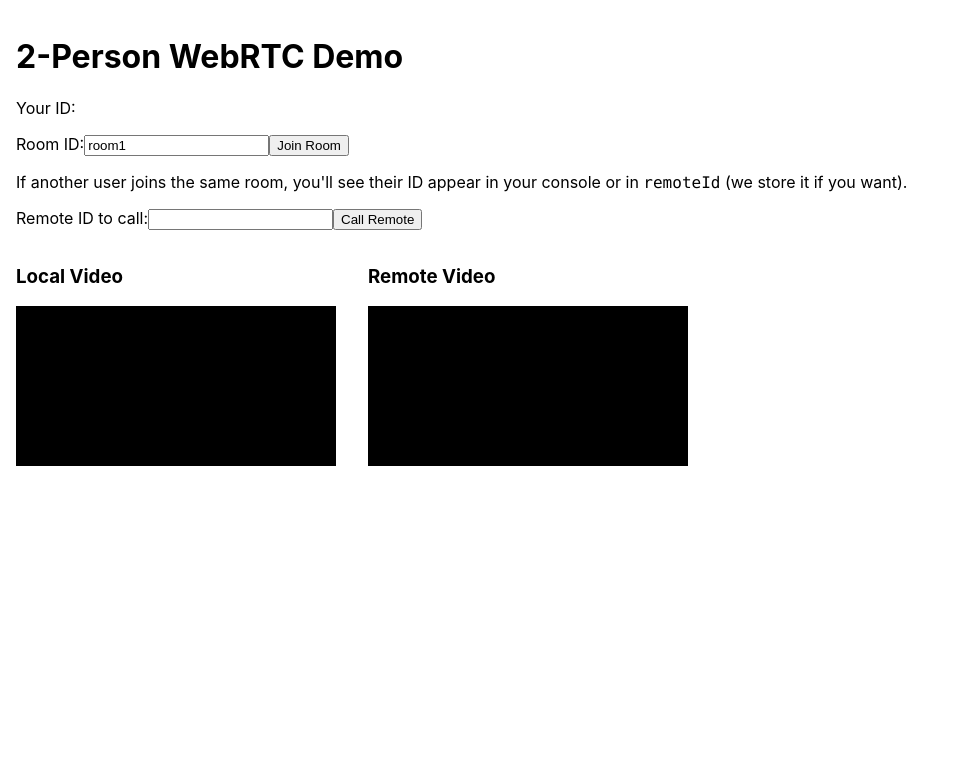
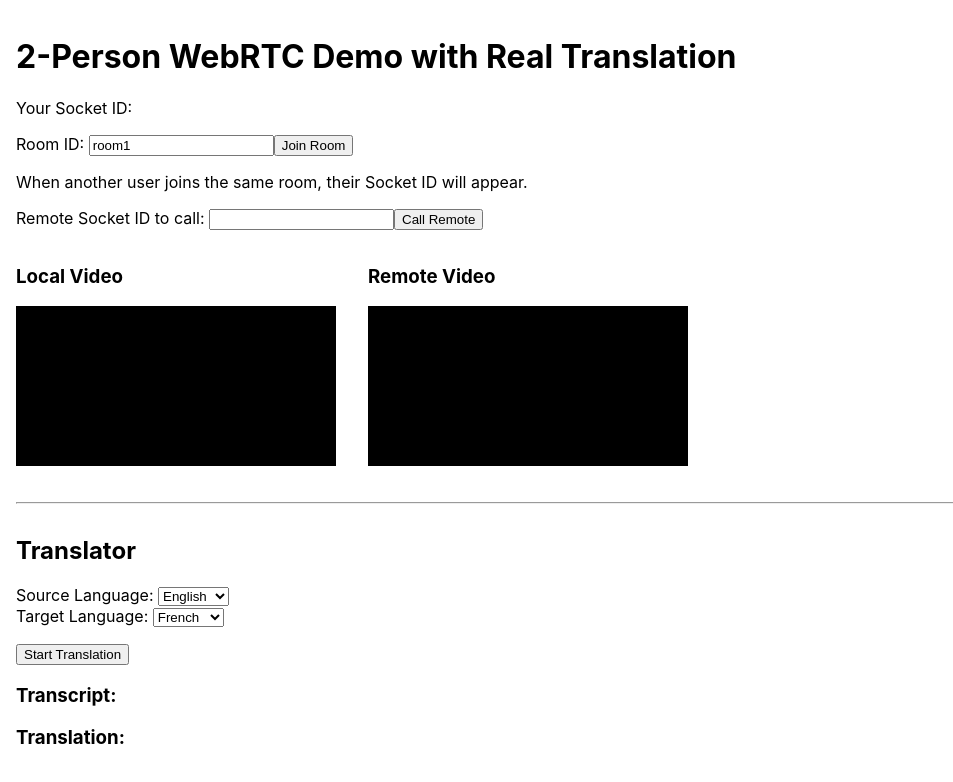
Before and after one commit to mona187/cmd-f, a React (Create React App) app: page / in a window 1280 px wide. Shown: the top 782 px of the page, without its empty margins (0-953 px from the left). Built offline with nearby package versions, Linux system fonts and the light colour scheme; no server answers.

Commit message:
call with accent translation

```diff
--- a/src/App.js
+++ b/src/App.js
@@ -6,42 +6,42 @@ import SimplePeer from 'simple-peer';
 const SIGNAL_SERVER_URL = 'http://localhost:5050'; // Adjust if your server is elsewhere
 
 function App() {
-  const [roomId, setRoomId] = useState('room1'); // Default room name
+  // WebRTC states
+  const [roomId, setRoomId] = useState('room1');
   const [myId, setMyId] = useState('');
   const [remoteId, setRemoteId] = useState('');
+  const [localStream, setLocalStream] = useState(null);
+  const [connected, setConnected] = useState(false);
 
   const socketRef = useRef(null);
   const peerRef = useRef(null);
-
   const localVideoRef = useRef(null);
   const remoteVideoRef = useRef(null);
 
-  const [localStream, setLocalStream] = useState(null);
-  const [connected, setConnected] = useState(false);
+  // Translator states (using basic ISO language codes)
+  const [sourceLang, setSourceLang] = useState('en'); // e.g., 'en'
+  const [targetLang, setTargetLang] = useState('fr'); // e.g., 'fr'
+  const [transcript, setTranscript] = useState('');
+  const [translation, setTranslation] = useState('');
 
   useEffect(() => {
-    // 1) Connect to the signaling server
     socketRef.current = io(SIGNAL_SERVER_URL);
 
-    // 2) When the server says "user-joined", we get the new user's ID
+    // Listen for new users joining
     socketRef.current.on('user-joined', (joinedUserId) => {
       console.log('New user joined:', joinedUserId);
       setRemoteId(joinedUserId);
     });
 
-    // 3) We might store our own ID
+    // Store our socket ID
     socketRef.current.on('connect', () => {
       setMyId(socketRef.current.id);
       console.log('Connected with ID:', socketRef.current.id);
     });
 
-    // 4) Listen for offers
+    // WebRTC signaling
     socketRef.current.on('offer', handleOffer);
-
-    // 5) Listen for answers
     socketRef.current.on('answer', handleAnswer);
-
-    // 6) Listen for ICE candidates
     socketRef.current.on('ice-candidate', handleIceCandidate);
 
     return () => {
@@ -49,22 +49,18 @@ function App() {
     };
   }, []);
 
-  // "Join Room" means telling the server we want to join a certain room ID
+  // Join room and get local media
   const joinRoom = async () => {
     try {
-      // Get local media
       const stream = await navigator.mediaDevices.getUserMedia({
         video: true,
         audio: true,
       });
       setLocalStream(stream);
-
       if (localVideoRef.current) {
         localVideoRef.current.srcObject = stream;
         localVideoRef.current.play().catch(() => {});
       }
-
-      // Emit "join-room" to let server know which room we joined
       socketRef.current.emit('join-room', roomId);
       console.log('Joined room:', roomId);
     } catch (err) {
@@ -72,69 +68,32 @@ function App() {
     }
   };
 
-  // "Call Remote" starts the WebRTC offer
+  // Call remote peer
   const callRemote = () => {
     if (!localStream || !remoteId) {
       console.warn('No localStream or remoteId to call');
       return;
     }
 
-    // Create a SimplePeer in "initiator" mode
     const peer = new SimplePeer({
       initiator: true,
-      trickle: false,  // We'll handle ICE manually
-      stream: localStream,
-    });
-
-    peer.on('signal', (sdp) => {
-      // If it's an offer, send "offer" to the server, specifying who we want to call
-      socketRef.current.emit('offer', {
-        target: remoteId,
-        caller: socketRef.current.id,
-        sdp,
-      });
-    });
-
-    // When the remote stream arrives, set it in a <video> element
-    peer.on('stream', (remoteStream) => {
-      if (remoteVideoRef.current) {
-        remoteVideoRef.current.srcObject = remoteStream;
-        remoteVideoRef.current.play().catch(() => {});
-      }
-    });
-
-    // If we generate ICE candidates, handle them
-    peer.on('iceCandidate', (candidate) => {
-      console.log('Local ICE candidate:', candidate);
-      if (candidate) {
-        socketRef.current.emit('ice-candidate', {
-          candidate,
-          target: remoteId,
-        });
-      }
-    });
-
-    peerRef.current = peer;
-    setConnected(true);
-  };
-
-  // Handle an incoming offer
-  const handleOffer = async ({ sdp, caller }) => {
-    console.log('Received offer from:', caller);
-
-    // Create a SimplePeer in "initiator=false" mode
-    const peer = new SimplePeer({
-      initiator: false,
       trickle: false,
       stream: localStream,
     });
 
-    peer.on('signal', (answer) => {
-      // If it's an answer, send it back
-      socketRef.current.emit('answer', {
-        sdp: answer,
-        caller,
-      });
+    peer.on('signal', (data) => {
+      if (data.sdp) {
+        socketRef.current.emit('offer', {
+          target: remoteId,
+          caller: socketRef.current.id,
+          sdp: data,
+        });
+      } else if (data.candidate) {
+        socketRef.current.emit('ice-candidate', {
+          candidate: data,
+          target: remoteId,
+        });
+      }
     });
 
     peer.on('stream', (remoteStream) => {
@@ -144,42 +103,116 @@ function App() {
       }
     });
 
-    peer.on('iceCandidate', (candidate) => {
-      if (candidate) {
+    peerRef.current = peer;
+    setConnected(true);
+  };
+
+  // Handle incoming offer
+  const handleOffer = async ({ sdp, caller }) => {
+    console.log('Received offer from:', caller);
+    const peer = new SimplePeer({
+      initiator: false,
+      trickle: false,
+      stream: localStream,
+    });
+
+    peer.on('signal', (data) => {
+      if (data.sdp) {
+        socketRef.current.emit('answer', {
+          sdp: data,
+          caller,
+        });
+      } else if (data.candidate) {
         socketRef.current.emit('ice-candidate', {
-          candidate,
+          candidate: data,
           target: caller,
         });
       }
     });
 
-    // "Signal" the newly created peer with the offer
+    peer.on('stream', (remoteStream) => {
+      if (remoteVideoRef.current) {
+        remoteVideoRef.current.srcObject = remoteStream;
+        remoteVideoRef.current.play().catch(() => {});
+      }
+    });
+
     peer.signal(sdp);
-
     peerRef.current = peer;
     setConnected(true);
   };
 
-  // Handle an incoming answer
+  // Handle incoming answer
   const handleAnswer = ({ sdp, answerer }) => {
     console.log('Received answer from:', answerer);
     peerRef.current?.signal(sdp);
   };
 
-  // Handle ICE candidate
+  // Handle ICE candidates
   const handleIceCandidate = ({ candidate, from }) => {
     console.log('Received ICE from:', from, candidate);
-    // Pass it to our current peer
     peerRef.current?.signal(candidate);
+  };
+
+  // Start speech recognition and call translation endpoint
+  const startRecognition = () => {
+    const SpeechRecognition =
+      window.SpeechRecognition || window.webkitSpeechRecognition;
+    if (!SpeechRecognition) {
+      alert('Your browser does not support speech recognition.');
+      return;
+    }
+    const recognition = new SpeechRecognition();
+    recognition.lang = sourceLang;
+    recognition.interimResults = false;
+
+    recognition.onresult = async (event) => {
+      const result = event.results[0][0].transcript;
+      setTranscript(result);
+
+      // Call the server translation endpoint
+      const translated = await translateText(result, targetLang);
+      setTranslation(translated);
+      speakText(translated, targetLang);
+    };
+
+    recognition.onerror = (event) => {
+      console.error('Speech recognition error:', event.error);
+    };
+
+    recognition.start();
+  };
+
+  // Call the /translate endpoint for a real translation
+  const translateText = async (text, targetLanguage) => {
+    try {
+      const response = await fetch('/translate', {
+        method: 'POST',
+        headers: { 'Content-Type': 'application/json' },
+        body: JSON.stringify({ text, targetLanguage }),
+      });
+      const data = await response.json();
+      return data.translation;
+    } catch (err) {
+      console.error('Error translating text:', err);
+      return text;
+    }
+  };
+
+  // Speak the translated text using SpeechSynthesis
+  const speakText = (text, lang) => {
+    const utterance = new SpeechSynthesisUtterance(text);
+    utterance.lang = lang;
+    window.speechSynthesis.speak(utterance);
   };
 
   return (
     <div style={{ padding: '1rem' }}>
-      <h1>2-Person WebRTC Demo</h1>
-      <p>Your ID: {myId}</p>
+      <h1>2-Person WebRTC Demo with Real Translation</h1>
+      <p>Your Socket ID: {myId}</p>
 
       <div style={{ marginBottom: '1rem' }}>
-        <label>Room ID:</label>
+        <label>Room ID: </label>
         <input
           value={roomId}
           onChange={(e) => setRoomId(e.target.value)}
@@ -187,12 +220,10 @@ function App() {
         <button onClick={joinRoom}>Join Room</button>
       </div>
 
-      <p>
-        If another user joins the same room, you'll see their ID appear in your console or in <code>remoteId</code> (we store it if you want).
-      </p>
+      <p>When another user joins the same room, their Socket ID will appear.</p>
 
       <div style={{ marginBottom: '1rem' }}>
-        <label>Remote ID to call:</label>
+        <label>Remote Socket ID to call: </label>
         <input
           value={remoteId}
           onChange={(e) => setRemoteId(e.target.value)}
@@ -221,6 +252,39 @@ function App() {
           />
         </div>
       </div>
+
+      <hr style={{ margin: '2rem 0' }} />
+
+      <h2>Translator</h2>
+      <div>
+        <label>Source Language: </label>
+        <select value={sourceLang} onChange={(e) => setSourceLang(e.target.value)}>
+          <option value="en">English</option>
+          <option value="es">Spanish</option>
+          <option value="fr">French</option>
+          {/* Add more options as needed */}
+        </select>
+      </div>
+      <div>
+        <label>Target Language: </label>
+        <select value={targetLang} onChange={(e) => setTargetLang(e.target.value)}>
+          <option value="fr">French</option>
+          <option value="en">English</option>
+          <option value="es">Spanish</option>
+          {/* Add more options as needed */}
+        </select>
+      </div>
+      <div style={{ marginTop: '1rem' }}>
+        <button onClick={startRecognition}>Start Translation</button>
+      </div>
+      <div style={{ marginTop: '1rem' }}>
+        <h3>Transcript:</h3>
+        <p>{transcript}</p>
+      </div>
+      <div style={{ marginTop: '1rem' }}>
+        <h3>Translation:</h3>
+        <p>{translation}</p>
+      </div>
     </div>
   );
 }
```
Also changed, not shown: 1 other file (tests, documents, lock files or other folders).
